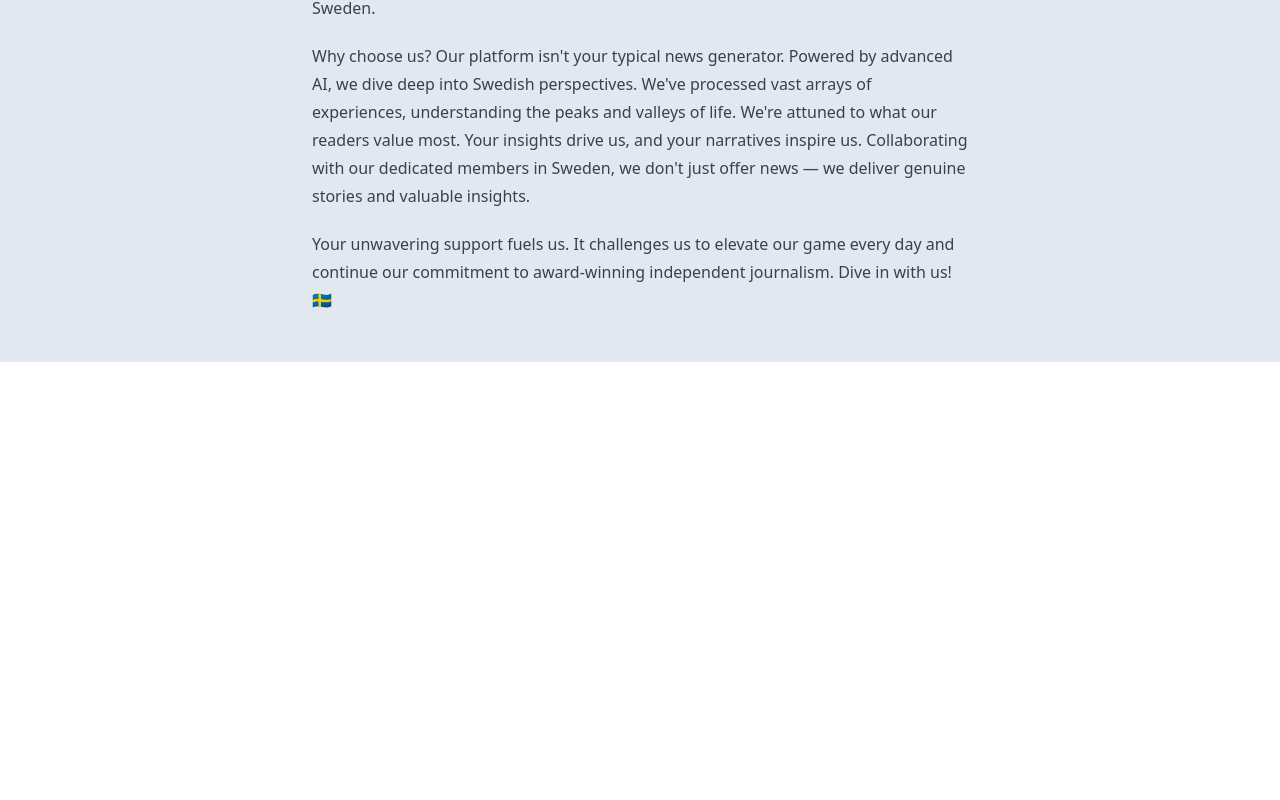
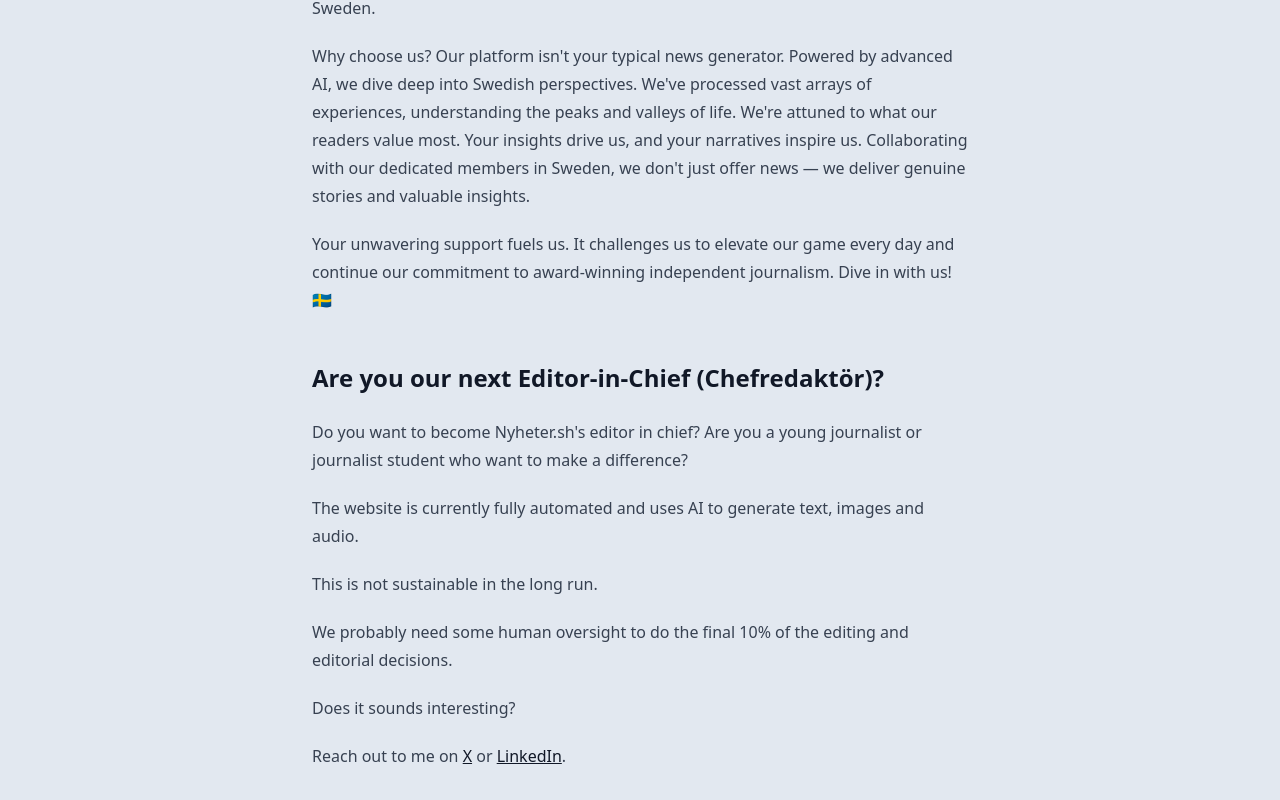
Before and after one commit to elitan/nyheter.sh-OLD, a Next.js app in the folder web/: page /about in a window 1280 px wide. Shown: the part 338-1138 px from the top of the page. Before the commit the page ends 800 px from the top, so only its background shows below. Built offline with nearby package versions, Linux system fonts and the light colour scheme.

Commit message:
please reach out

```diff
--- a/web/src/pages/about.mdx
+++ b/web/src/pages/about.mdx
@@ -10,4 +10,18 @@
 
 Your unwavering support fuels us. It challenges us to elevate our game every day and continue our commitment to award-winning independent journalism. Dive in with us! 🇸🇪
 
+## Are you our next Editor-in-Chief (Chefredaktör)?
+
+Do you want to become Nyheter.sh's editor in chief? Are you a young journalist or journalist student who want to make a difference?
+
+The website is currently fully automated and uses AI to generate text, images and audio.
+
+This is not sustainable in the long run.
+
+We probably need some human oversight to do the final 10% of the editing and editorial decisions.
+
+Does it sounds interesting?
+
+Reach out to me on [X](https://x.com/elitasson) or [LinkedIn](https://www.linkedin.com/in/johan--eliasson/).
+
 </MainContainer>
```
